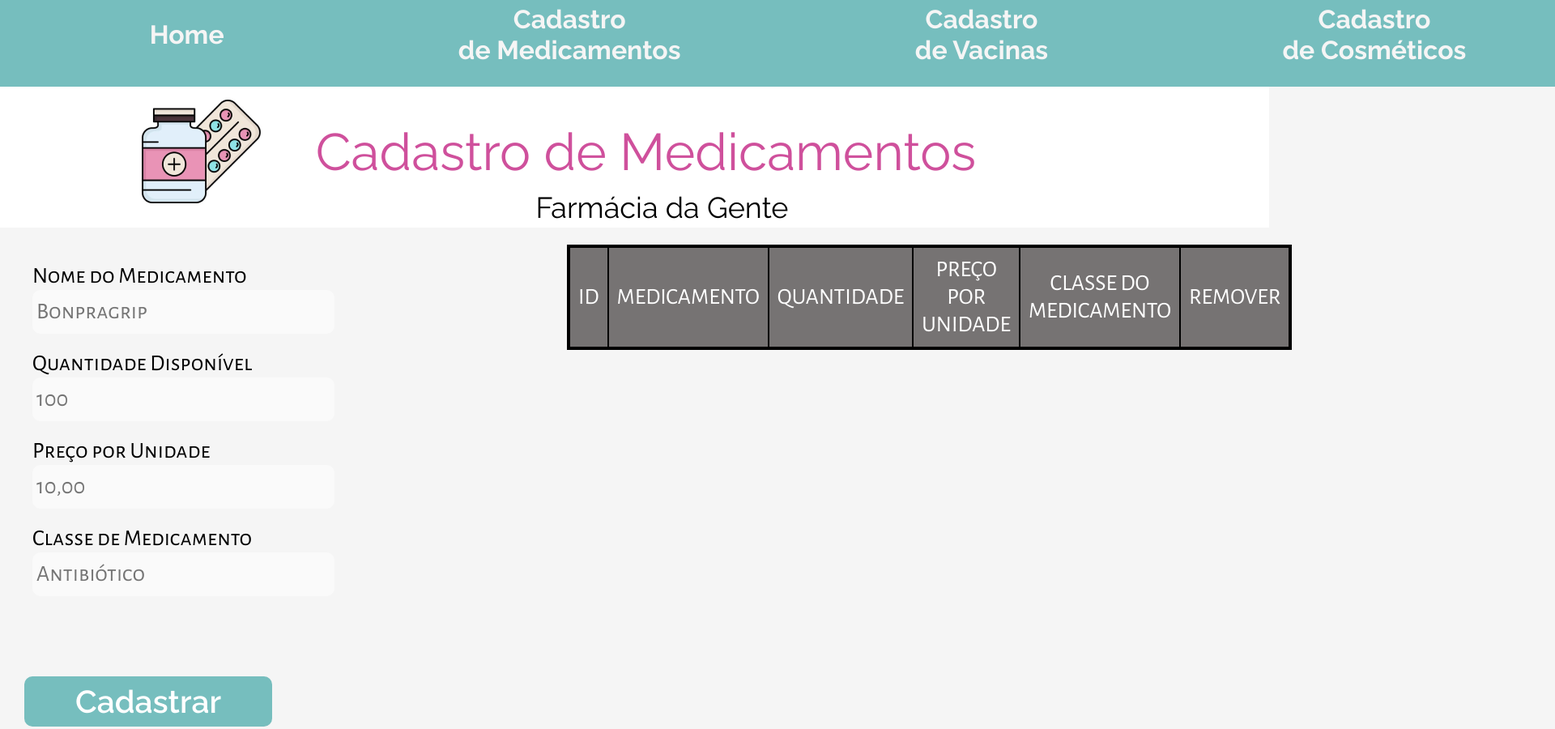
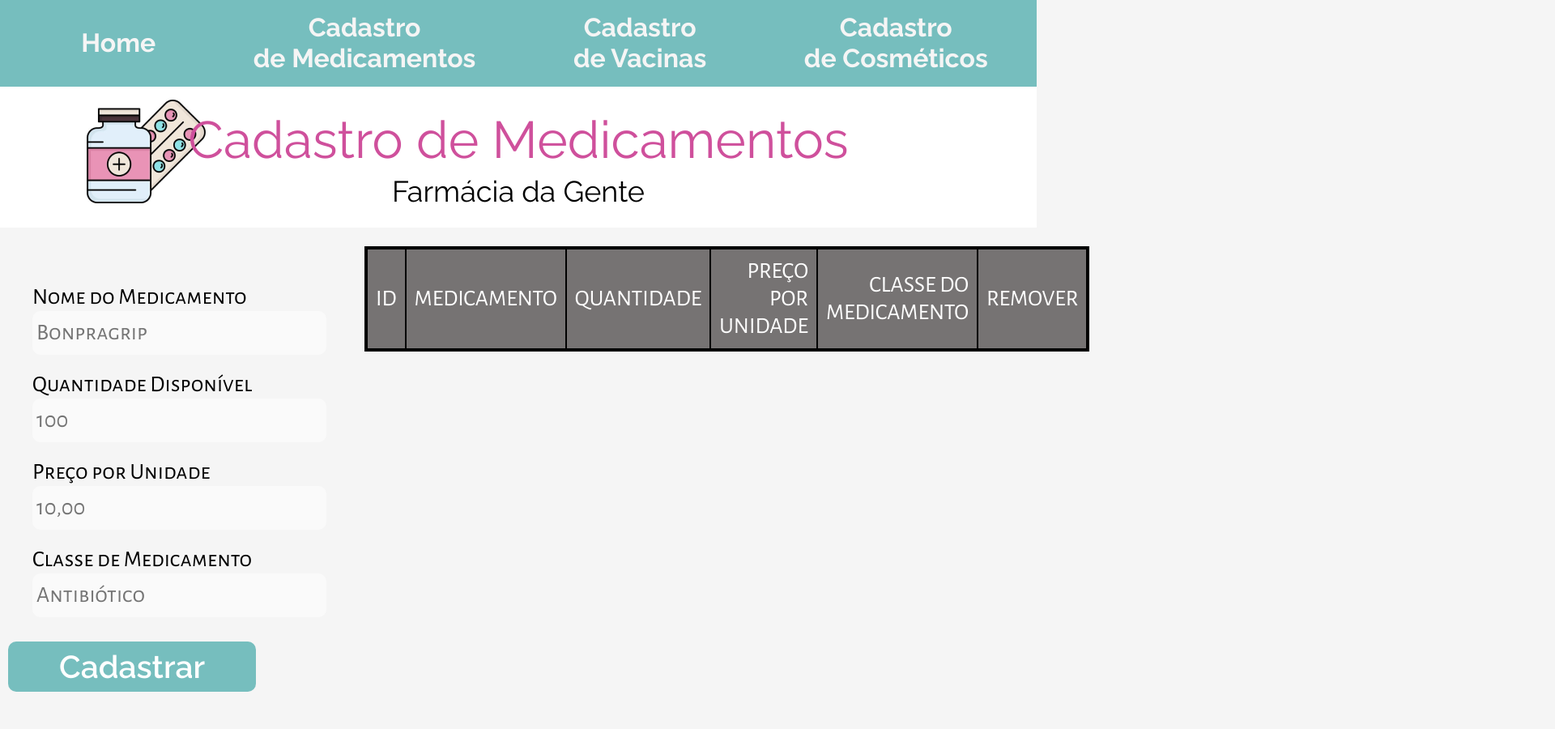
Before and after one commit to danibenfica/Projeto-Farmacia-DNC, a plain HTML site: page Projeto Farmacia Avançado/index.html in a window 1280 px wide. Shown: the top 900 px of the page at 81% size, 1920 px wide, since content can reach past the window. After the commit the page ends 874 px from the top, so only its background shows below. Drawn offline with Linux system fonts and the light colour scheme.

Commit message:
ajuste de telas

```diff
--- a/Projeto Farmacia Avançado/assets/css/styles.css
+++ b/Projeto Farmacia Avançado/assets/css/styles.css
@@ -1,25 +1,22 @@
 @import url('https://fonts.googleapis.com/css2?family=Raleway:ital,wght@0,100;0,200;0,300;0,400;0,500;0,600;0,700;0,800;0,900;1,100;1,200;1,300;1,400;1,500;1,600;1,700;1,800;1,900&display=swap');
 @import url('https://fonts.googleapis.com/css2?family=Alegreya+Sans+SC:ital,wght@0,100;0,300;0,400;0,500;0,700;0,800;0,900;1,100;1,300;1,400;1,500;1,700;1,800;1,900&display=swap');
+
 body {
     position: relative;
-    width: 1555px;
-    height: 963px;
     margin: 0;
     padding: 0;
     background-color: #F5F5F5;
-
 }
 
 #firstHeader {
     position: absolute;
-        width: 1955px;
+    width: 100%;
     height: 107px;
-        margin-left: 0px;
-        left: 0px;
-        top: 0px;
+    left: 0;
+    top: 0;
     background: #76BEBE;
-
-
+    padding-top: 10px;
+    padding-bottom: 10px;
 }
 
 #firstHeader ul {
@@ -33,32 +30,31 @@ body {
     text-align: center;
     color: #F5F5F5;
     list-style: none;
-        margin-top: 5px;
+    margin: 5px 0;
     justify-content: space-around;
 }
 
 #secondHeader {
     position: absolute;
-        width: 1579px;
+    width: 100%;
     height: 174px;
-        left: -12px;
+    left: 0;
     top: 107px;
     background: #FFFFFF;
 }
 
-    #secondHeader img{
+#secondHeader img {
     position: absolute;
     width: 261px;
     height: 160px;
-        left: 130px;
-
+    left: 50px;
 }
 
 #secondHeader h1 {
     position: absolute;
-        width: 825px;
+    width: 100%;
     height: 87px;
-        left: 397px;
+    top: -15px;
     font-family: 'Raleway';
     font-style: normal;
     font-weight: 400;
@@ -70,10 +66,10 @@ body {
 
 #secondHeader h4 {
     position: absolute;
-        width: 771px;
+    width: 100%;
     height: 91px;
-        left: 444px;
-        top: 80px;
+    left: 0;
+    top: 60px;
     font-family: 'Raleway';
     font-style: normal;
     font-weight: 400;
@@ -82,14 +78,14 @@ body {
     text-align: center;
 }
 
+main {
+    padding-top: 340px;
+    padding-bottom: 100px;
+}
 
 #form {
-        position: relative;
     width: 363px;
-        top: 314px;
-        left: 0;
-        display: flex;
-        flex-direction: column;
+    margin-left: 30px;
     font-family: 'Alegreya Sans SC';
     font-style: normal;
     font-weight: 400;
@@ -97,16 +93,12 @@ body {
     line-height: 34px;
     color: #000000;
     padding: 10px;
-        margin-left: 30px;
-        margin-right: auto;
 }
 
 #form input {
     box-sizing: border-box;
-        width: 373px;
+    width: 100%;
     height: 54px;
-        display: flex;
-        flex-direction: column;
     background: rgba(255, 255, 255, 0.57);
     border-radius: 10px;
     padding: 5px;
@@ -120,12 +112,10 @@ body {
 }
 
 #botao {
-        position: absolute;
     width: 306px;
     height: 62px;
-        left: 30px;
-        top: 835px;
     border: none;
+    margin-left: 10px;
     background: #76BEBE;
     border-radius: 10px;
     font-family: 'Raleway';
@@ -135,28 +125,26 @@ body {
     line-height: 46px;
     text-align: center;
     color: #FFFFFF;
-
+    margin-bottom: 20px;
 }
 
-
 #tableMed {
-        margin-top: -150px;
     border-collapse: collapse;
-        width: 50%;
-        margin-left: 700px;
+    margin-left: 450px;
+    margin-top: -570px;
+    width: 200px;
 }
 
 #tableMed th,
 #tableMed td {
     padding: 10px;
-        text-align: center;
+    text-align: end;
     border: 2px solid black;
     font-family: 'Alegreya Sans SC';
     font-style: normal;
     font-weight: 400;
     font-size: 28px;
     line-height: 34px;
-
 }
 
 #tableMed th {
@@ -164,9 +152,8 @@ body {
     color: white;
 }
 
-
 tr {
-        text-align: center;
+    text-align: end;
     font-family: 'Alegreya Sans SC';
     background: #beb9b9;
     color: black;
@@ -176,6 +163,4 @@ body {
     font-weight: 400;
     font-size: 28px;
     line-height: 34px;
-        top: 140px;
-
 }
```
Lines whose indentation alone changed are shown as unchanged.
